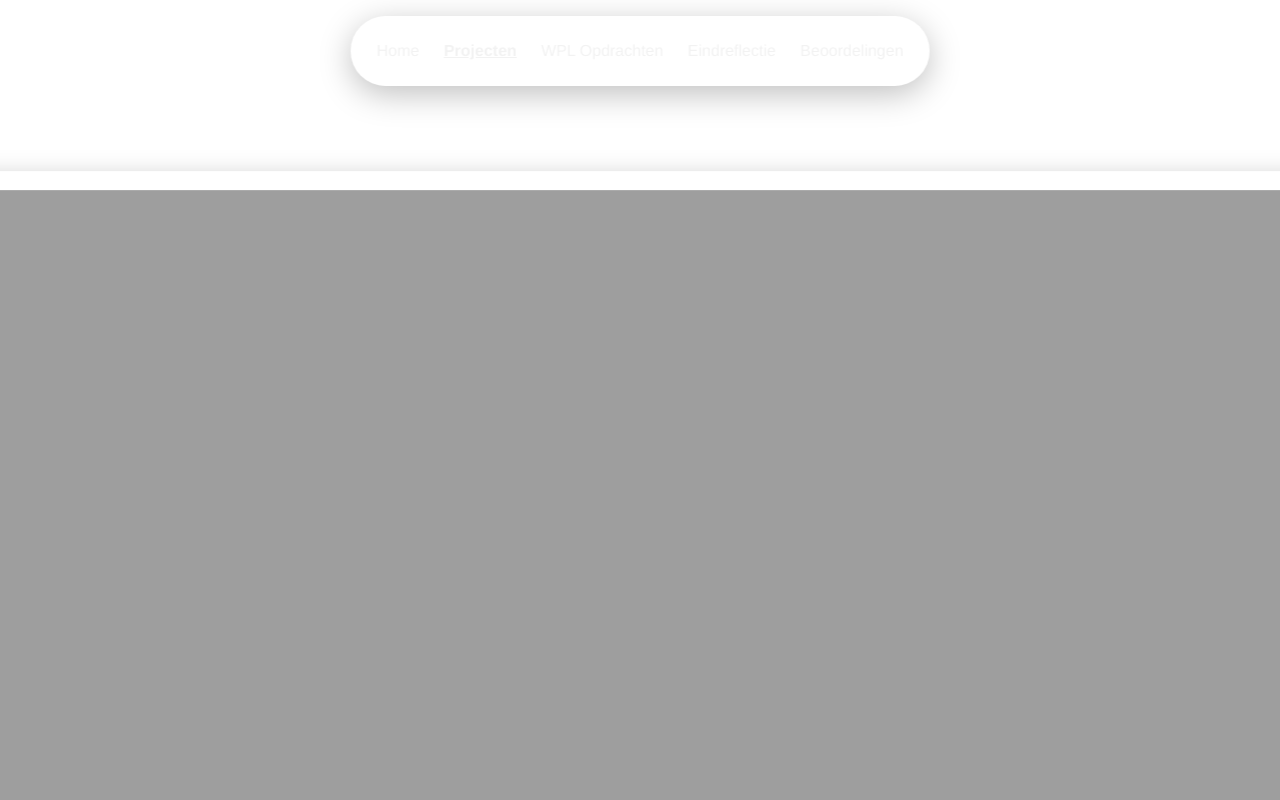
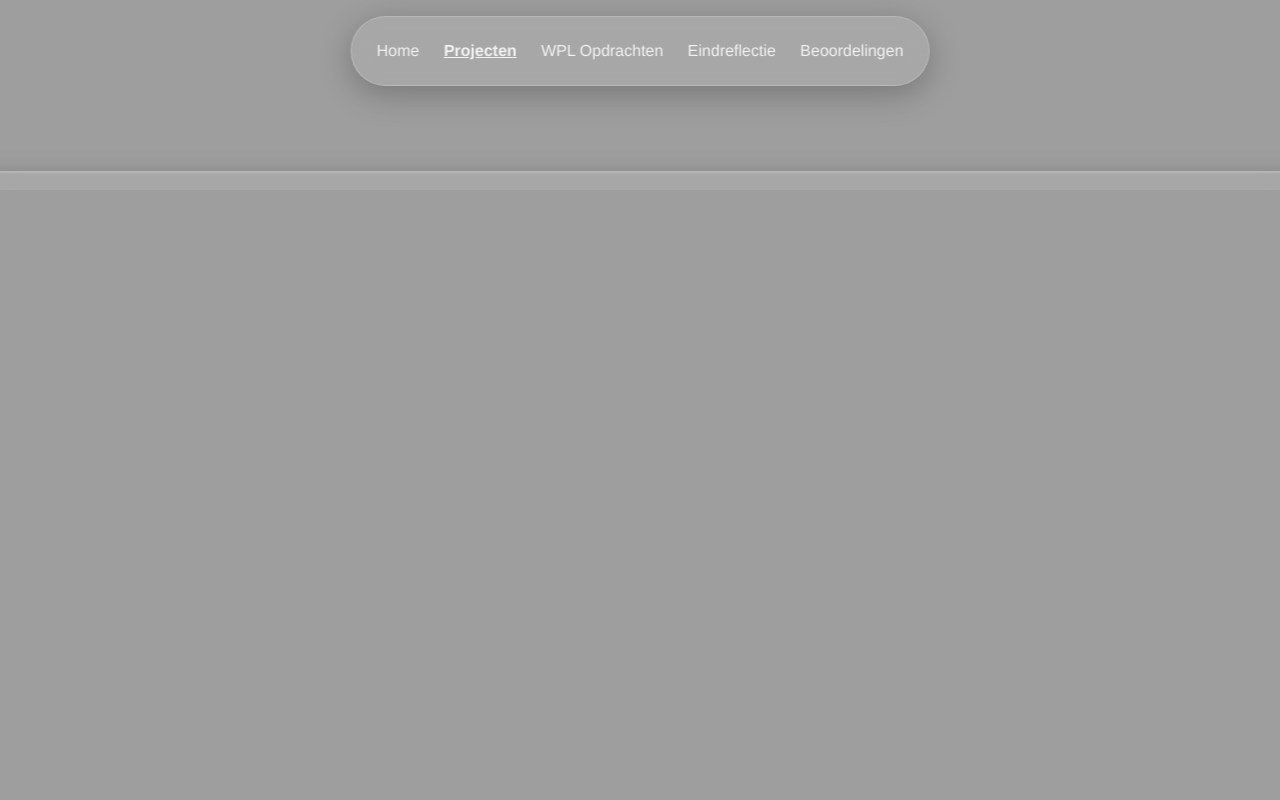
Before and after one commit to runesuyss/PortfolioSite, a plain HTML site: page brands.html in a window 1280 px wide. Shown: the top 800 px of the page. Drawn offline with Linux system fonts and the light colour scheme; the site is published under a folder, as on GitHub Pages, so addresses that start at the root find nothing.

Commit message:
projecten update

```diff
--- a/assets/css/projects.css
+++ b/assets/css/projects.css
@@ -5,7 +5,7 @@ body {
     overflow-x: hidden;
     width: 100%;
     height: 2281px;
-    background-image: url('/assets/images/projectsbackground.png');
+    background-image: url('../images/projectsbackground.png');
     background-size: cover;
     position: relative; /* Belangrijk voor z-index */
 }
```
